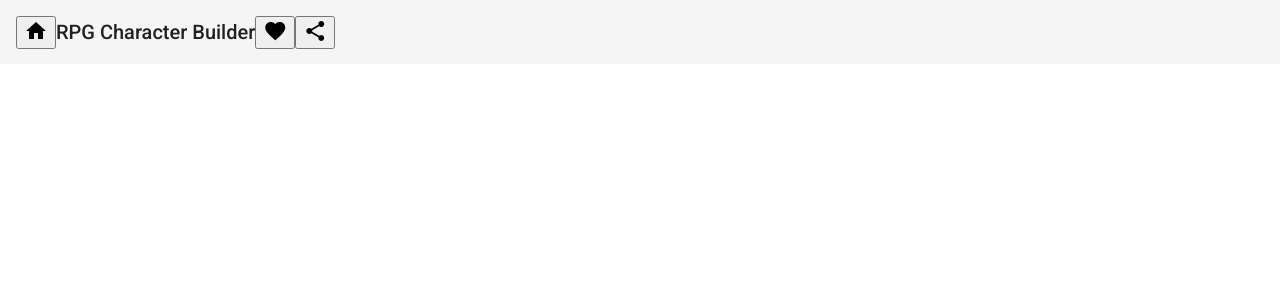
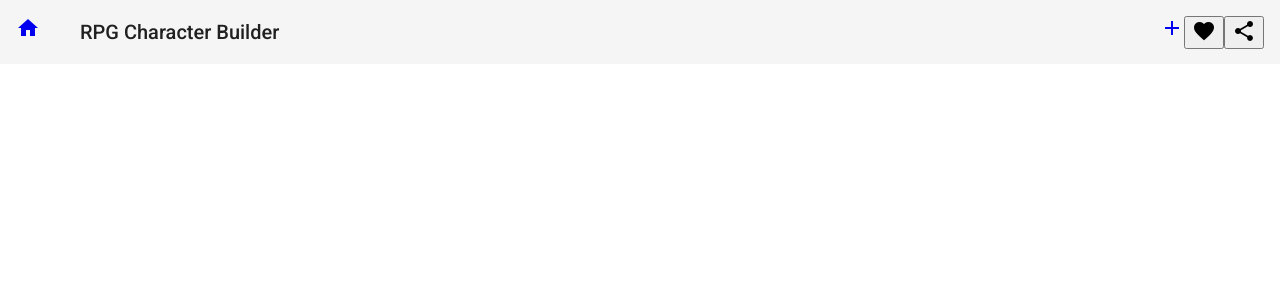
Before and after one commit to OLD-itdev162-fa2023/kathryn-klatt-p2, an Angular app in the folder client/: page / in a window 1280 px wide. Shown: the top 300 px of the page. Built offline with nearby package versions, Linux system fonts and the light colour scheme; no server answers.

Commit message:
Updated some nav styling.

```diff
--- a/client/src/app/app.component.css
+++ b/client/src/app/app.component.css
@@ -1,6 +1,7 @@
 h1{
-font-family: 'Segoe UI', Tahoma, Geneva, Verdana, sans-serif;
-font-weight: 600;
-margin: 1 auto;
-align-items: center;
+margin-left: 2em;
 }
+
+.example-spacer{
+    flex: 1 1 auto;
+}
--- a/client/src/app/app.component.html
+++ b/client/src/app/app.component.html
@@ -1,9 +1,12 @@
 <mat-toolbar>
-    <button mat-icon-button class="example-icon" routerLink="/" aria-label="Example icon-button with home icon">
+    <a mat-icon-button class="example-icon" routerLink="/" aria-label="Example icon-button with home icon">
         <mat-icon>home</mat-icon>
-    </button>
-    <span>{{title}}</span>
+    </a>
+    <span><h1>{{title}}</h1></span>
     <span class="example-spacer"></span>
+    <a mat-icon-button class="example-icon" routerLink="/create" aria-label="New Character">
+        <mat-icon>add</mat-icon>
+    </a>
     <button mat-icon-button class="example-icon favorite-icon" aria-label="Example icon-button with heart icon">
         <mat-icon>favorite</mat-icon>
     </button>
```
